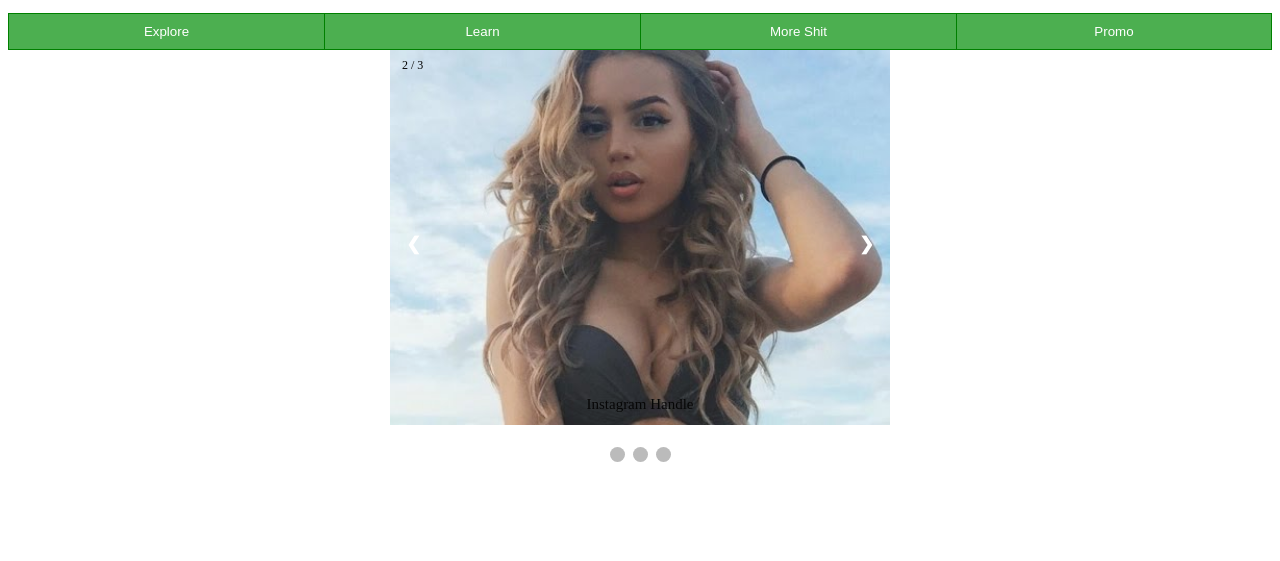
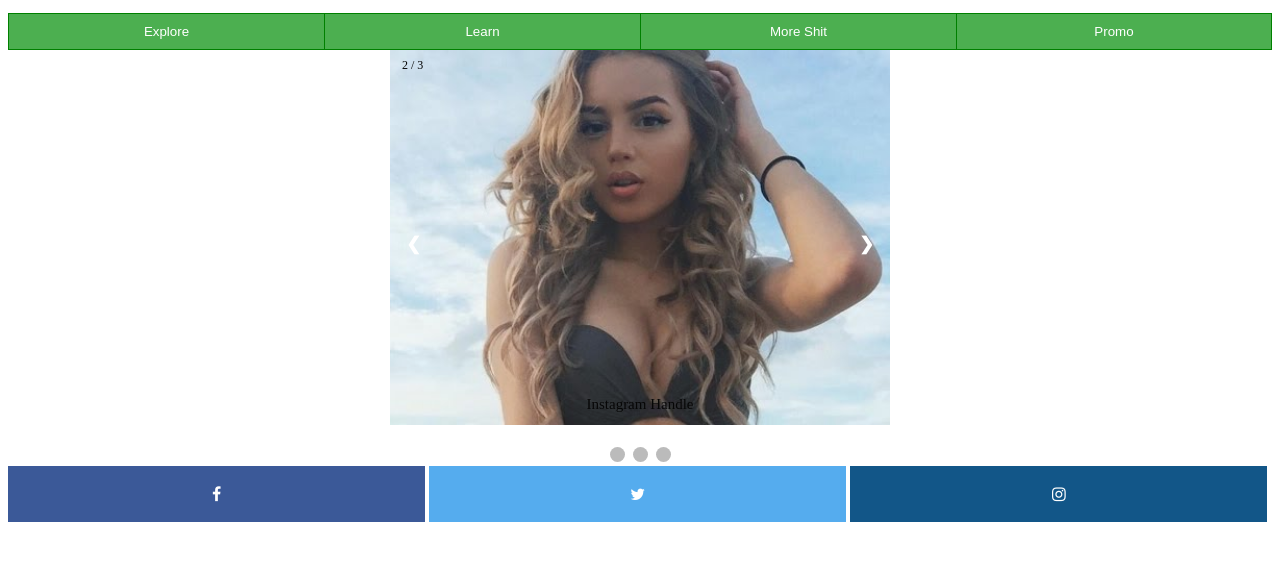
Before and after one commit to ericvtheg/SocialMI, a plain HTML site: page index.html in a window 1280 px wide. Shown: the part 101-662 px from the top of the page. Drawn offline with Linux system fonts and the light colour scheme.

Commit message:
fixed social media icons

```diff
--- a/index.html
+++ b/index.html
@@ -51,7 +51,18 @@
   <span class="dot" onclick="currentSlide(3)"></span>
 </div>
 
+<!-- Social Media Icons @ bottom of page -->
+<!-- Add icon library -->
+<link rel="stylesheet" href="https://cdnjs.cloudflare.com/ajax/libs/font-awesome/4.7.0/css/font-awesome.min.css">
+
+<!-- Add font awesome icons -->
+<a href="#" class="fa fa-facebook"></a>
+<a href="#" class="fa fa-twitter"></a>
+<a href="#" class="fa fa-instagram"></a>
+
 </body>
+
+
 </html>
 
 <script>
--- a/styles.css
+++ b/styles.css
@@ -35,6 +35,7 @@ p {
 
 * {box-sizing:border-box}
 
+/**** Image Slide Show ****/
 /* Slideshow container */
 .slideshow-container {
   max-width: 500px;
@@ -127,3 +128,45 @@ p {
   from {opacity: .4}
   to {opacity: 1}
 }
+/**** Image Slide Show ****/
+
+/**** Social Media Icons ****/
+/* Style all font awesome icons */
+.fa {
+    padding: 20px;
+    font-size: 30px;
+    width: 50px;
+    text-align: center;
+    text-decoration: none;
+    display: block;
+    margin-left: auto;
+    margin-right: auto;
+    width: 33%;
+}
+
+/* Add a hover effect if you want */
+.fa:hover {
+    opacity: 0.7;
+}
+
+/* Set a specific color for each brand */
+
+/* Facebook */
+.fa-facebook {
+    background: #3B5998;
+    color: white;
+}
+
+/* Twitter */
+.fa-twitter {
+    background: #55ACEE;
+    color: white;
+}
+
+/* instagram */
+.fa-instagram {
+  background: #125688;
+  color: white;
+
+}
+/**** Social Media Icons ****/
```
Also changed, not shown: 1 other file.
